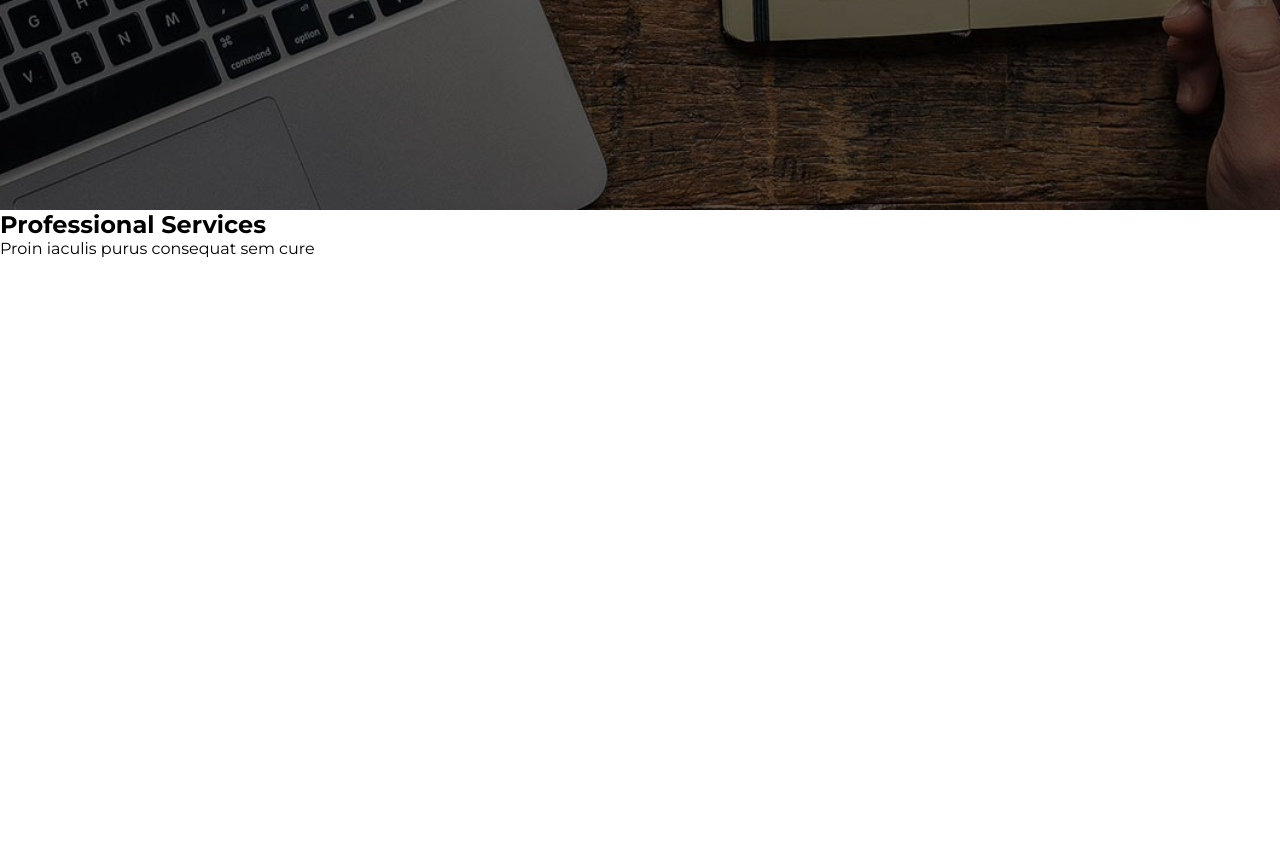
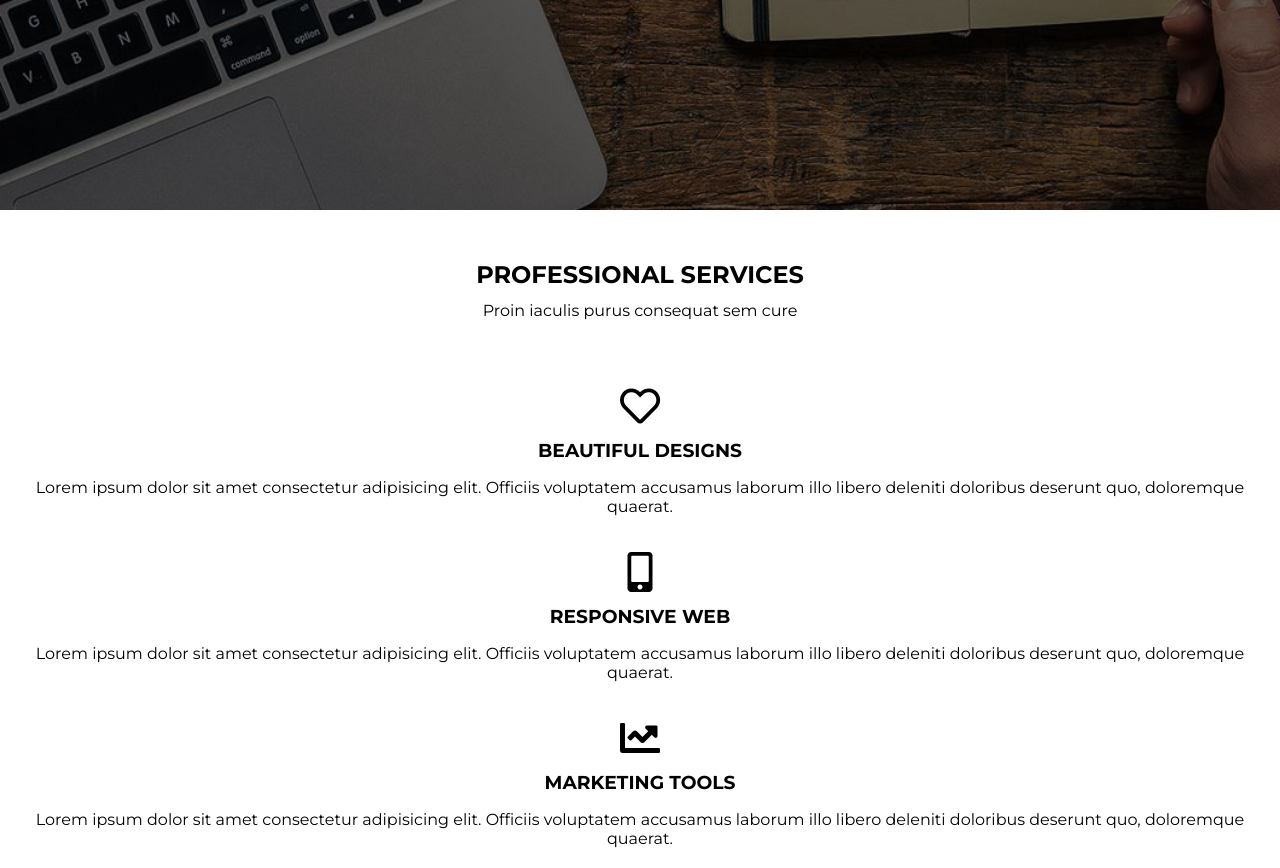
Before and after one commit to Perkos91/Weekly-WebDev-Challenge-3, a plain HTML site: page index.html in a window 1280 px wide. Shown: the part 500-1368 px from the top of the page. Before the commit the page ends 800 px from the top, so only its background shows below. Drawn offline with nearby package versions, Linux system fonts and the light colour scheme.

Commit message:
add content to section-services

```diff
--- a/index.html
+++ b/index.html
@@ -43,8 +43,33 @@
     </section>
     <section class="services">
         <div class="services__header">
-            <h2>Professional Services</h2>
+            <h2 class="services__header--big">Professional Services</h2>
             <p>Proin iaculis purus consequat sem cure </p>
+        </div>
+        <div class="services__block">
+            <div class="services__block__item">
+                <span class="services__icon"><i class="far fa-heart"></i></span>
+                <h3 class="services__block__header">beautiful designs</h3>
+                <p class="services__block__text">Lorem ipsum dolor sit amet consectetur adipisicing elit.
+                    Officiis voluptatem accusamus laborum
+                    illo
+                    libero deleniti doloribus deserunt quo, doloremque quaerat.</p>
+            </div>
+            <div class="services__block__item">
+                <span class="services__icon"><i class="fas fa-mobile-alt"></i></span>
+                <h3 class="services__block__header">Responsive Web</h3>
+                <p class="services__block__text">Lorem ipsum dolor sit amet consectetur adipisicing elit.
+                    Officiis voluptatem accusamus laborum
+                    illo
+                    libero deleniti doloribus deserunt quo, doloremque quaerat.</p>
+            </div>
+            <div class="services__block__item">
+                <span class="services__icon"><i class="fas fa-chart-line"></i></span>
+                <h3 class="services__block__header">Marketing tools</h3>
+                <p class="services__block__text">Lorem ipsum dolor sit amet consectetur adipisicing elit. Officiis
+                    voluptatem accusamus laborum illo
+                    libero deleniti doloribus deserunt quo, doloremque quaerat.</p>
+            </div>
         </div>
     </section>
     <section class="relax"></section>
--- a/style/style.css
+++ b/style/style.css
@@ -5,7 +5,9 @@
     font-family: 'Montserrat', sans-serif;
 }
 
-/*.....SECTION HEADER.....*/
+/*------------------------------------*\
+  #SECTION-HEADER
+\*------------------------------------*/
 .menu {
     position: relative;
     text-transform: uppercase;
@@ -76,8 +78,9 @@
     font-weight: bold;
 }
 
-/*.....SECTION TITLE.....*/
-
+/*------------------------------------*\
+  #SECTION-TITLE
+\*------------------------------------*/
 .title {
     position: relative;
     display: flex;
@@ -109,7 +112,6 @@
 .title__header--big {
     font-size: 40px;
     text-transform: uppercase;
-    letter-spacing: -3px;
     padding-bottom: 20px;
 }
 
@@ -128,3 +130,43 @@
     font-weight: bold;
     color: #fff;
 }
+
+
+/*------------------------------------*\
+  #SECTION-SERVICES
+\*------------------------------------*/
+.services__header {
+    text-align: center;
+    padding: 50px;
+}
+
+.services__header--big {
+    text-transform: uppercase;
+    padding-bottom: 12px;
+}
+
+.services__block {
+    display: flex;
+    flex-direction: column;
+    /* justify-content: center; */
+}
+
+.services__icon {
+    font-size: 40px;
+}
+
+.services__block__item {
+    display: flex;
+    flex-direction: column;
+    text-align: center;
+    padding: 12px 0;
+}
+
+.services__block__header {
+    text-transform: uppercase;
+    padding: 8px 0;
+}
+
+.services__block__text {
+    padding: 8px;
+}
```
